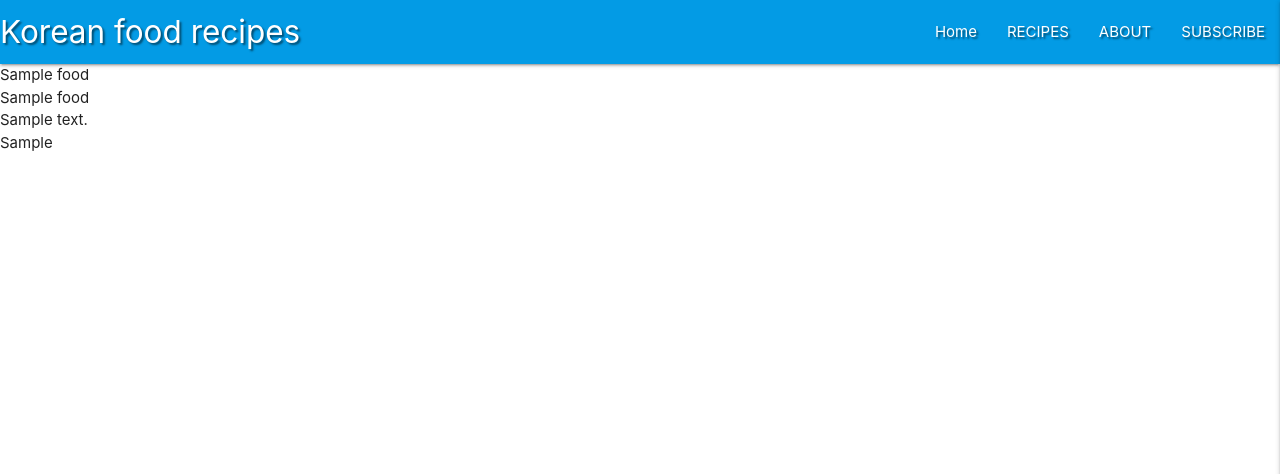
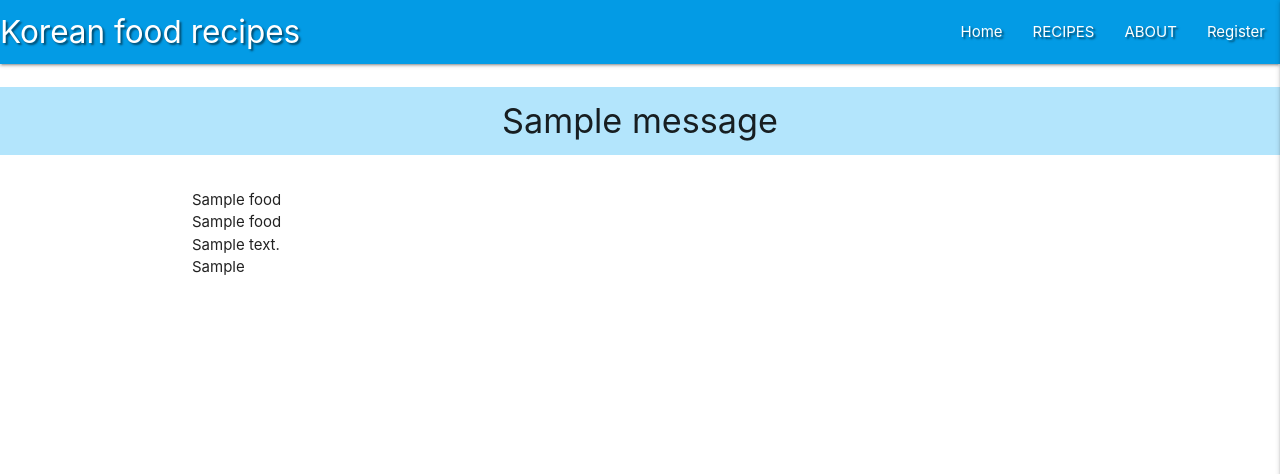
Before and after one commit to Oneday2010/milestone-project3_koreanfood, a Flask app: page / in a window 1280 px wide. Shown: the top 474 px of the page. Run offline with Flask 2, Linux system fonts and the light colour scheme; one stand-in notice (Sample message) is shown; a database or web service that is not in the repository returns one stand-in record (values such as "Sample title"); some libraries are stand-ins or nearby versions.

Commit message:
add registeration function

```diff
--- a/app.py
+++ b/app.py
@@ -25,9 +25,27 @@ def get_foods():
     return render_template("foods.html", foods=foods)
 
 
-@app.route("/subscribe", methods=["GET", "POST"])
-def subscribe():
-    return render_template("subscribe.html")
+@app.route("/register", methods=["GET", "POST"])
+def register():
+    if request.method == "POST":
+        # check if username already exists in db
+        existing_user = mongo.db.users.find_one(
+            {"username": request.form.get("username").lower()})
+
+        if existing_user:
+            flash("Username already exists")
+            return redirect(url_for("register"))
+
+        register = {
+            "username": request.form.get("username").lower(),
+            "password": generate_password_hash(request.form.get("password"))
+        }
+        mongo.db.users.insert_one(register)
+
+        # put the new user into 'session' cookie
+        session["user"] = request.form.get("username").lower()
+        flash("Registration Successful!")
+    return render_template("register.html")
 
 
 if __name__ == "__main__":
--- a/static/css/style.css
+++ b/static/css/style.css
@@ -1,3 +1,7 @@
 .text-shadow {
     text-shadow: 2px 2px 2px rgba(0, 0, 0, 0.5);
 }
+
+.flashes h4 {
+    line-height: 2;
+}
--- a/templates/base.html
+++ b/templates/base.html
@@ -27,8 +27,7 @@
                     <li><a href="{{ url_for('get_foods') }}">Home</a></li>
                     <li><a href="#">RECIPES</a></li>
                     <li><a href="#">ABOUT</a></li>
-                    <li><a href="{{ url_for('subscribe') }}">SUBSCRIBE</a></li>
-
+                    <li><a href="{{ url_for('register') }}">Register</a></li>
                 </ul>
             </div>
         </nav>
@@ -41,13 +40,29 @@
             <li><a href="{{ url_for('get_foods') }}">Home</a></li>
             <li><a href="#">RECIPES</a></li>
             <li><a href="#">ABOUT</a></li>
-            <li><a href="{{ url_for('subscribe') }}">SUBSCRIBE</a></li>
+            <li><a href="{{ url_for('register') }}">Register</a></li>
 
         </ul>
     </header>
 
-    {% block content %}
-    {% endblock %}
+    <section>
+        <!-- flash messages -->
+        {% with messages = get_flashed_messages() %}
+        {% if messages %}
+        {% for message in messages %}
+        <div class="row flashes">
+            <h4 class="light-blue lighten-4 center-align">{{ message }}</h4>
+        </div>
+        {% endfor %}
+        {% endif %}
+        {% endwith %}
+    </section>
+
+    <main class="container">
+        {% block content %}
+        {% endblock %}
+    </main>
+
 
     <script src="https://code.jquery.com/jquery-3.5.1.min.js"
         integrity="sha256-9/aliU8dGd2tb6OSsuzixeV4y/faTqgFtohetphbbj0=" crossorigin="anonymous"></script>
```
Also changed, not shown: templates/register.html (renamed from templates/subscribe.html, +8 -6 lines).
